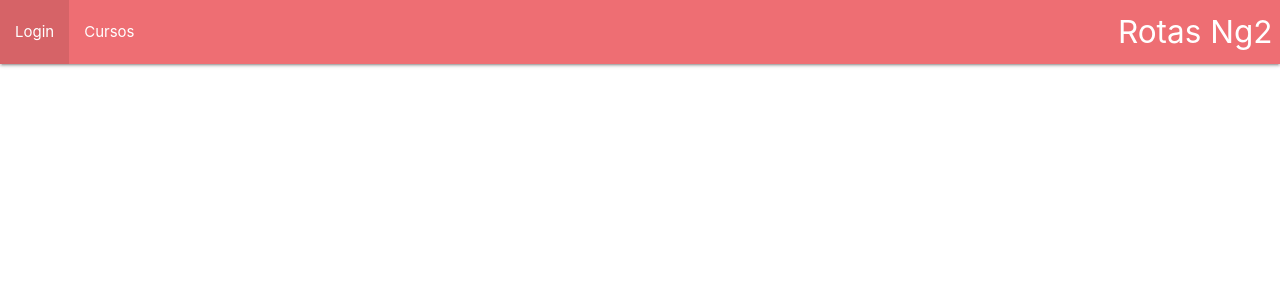
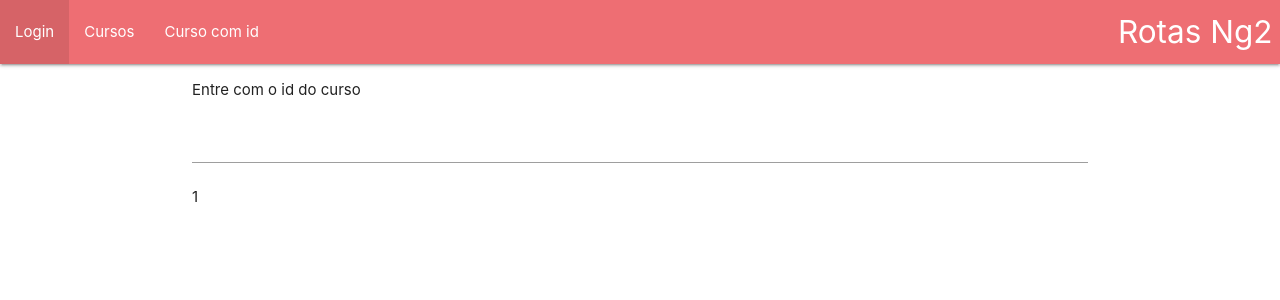
Before and after one commit to 03fred/rotas, an Angular app: page /curso/1 in a window 1280 px wide. Before the commit this address led to /. Shown: the top 300 px of the page. Built offline with nearby package versions, Linux system fonts and the light colour scheme.

Commit message:
router params

```diff
--- a/src/app/app.component.html
+++ b/src/app/app.component.html
@@ -4,10 +4,14 @@
         <ul id="nav-mobile" class="left hide-on-med-and-down">
             <li routerLinkActive="active"><a routerLink="/login">Login</a></li>
             <li routerLinkActive="active"><a routerLink="/cursos">Cursos</a></li>
+            <li routerLinkActive="active"><a [routerLink]="['curso', idCurso.value]">Curso com id</a></li>
+
         </ul>
     </div>
 </nav>
 <div class="container">
+    <p>Entre com o id do curso</p>
+    <input type="text" #idCurso (keyup)="0">
     <router-outlet></router-outlet>
 
 </div>
--- a/src/app/app.module.ts
+++ b/src/app/app.module.ts
@@ -6,13 +6,15 @@ import { HomeComponent } from './home/home.component';
 import { LoginComponent } from './login/login.component';
 import { CursosComponent } from './cursos/cursos.component';
 import { routing } from './app.routing';
+import { CursoDetalheComponent } from './curso-detalhe/curso-detalhe.component';
 
 @NgModule({
   declarations: [
     AppComponent,
     HomeComponent,
     LoginComponent,
-    CursosComponent
+    CursosComponent,
+    CursoDetalheComponent
   ],
   imports: [
     BrowserModule,
--- a/src/app/app.routing.ts
+++ b/src/app/app.routing.ts
@@ -4,9 +4,11 @@ import { ModuleWithProviders } from '@angular/core';
 import { HomeComponent } from './home/home.component';
 import { CursosComponent } from './cursos/cursos.component';
 import { LoginComponent } from './login/login.component';
+import { CursoDetalheComponent } from './curso-detalhe/curso-detalhe.component';
 
 const APP_ROUTES: Routes = [
     { path: 'cursos', component: CursosComponent },
+    { path: 'curso/:id', component: CursoDetalheComponent},
     { path: 'login', component: LoginComponent },
     { path: '', component: HomeComponent }
 ]
--- /dev/null
+++ b/src/app/curso-detalhe/curso-detalhe.component.html
@@ -0,0 +1,3 @@
+<p>
+    {{ id }}
+</p>
--- /dev/null
+++ b/src/app/curso-detalhe/curso-detalhe.component.ts
@@ -0,0 +1,20 @@
+import { Component, OnInit } from '@angular/core';
+import { ActivatedRoute } from '@angular/router';
+
+@Component({
+  selector: 'app-curso-detalhe',
+  templateUrl: './curso-detalhe.component.html',
+  styleUrls: ['./curso-detalhe.component.scss']
+})
+export class CursoDetalheComponent implements OnInit {
+
+  id: number;
+  constructor(private route: ActivatedRoute) {
+
+    this.id = this.route.snapshot.params['id'];
+  }
+
+  ngOnInit() {
+  }
+
+}
```
Also changed, not shown: src/app/curso-detalhe/curso-detalhe.component.scss (added), 1 other file (tests, documents, lock files or other folders).
